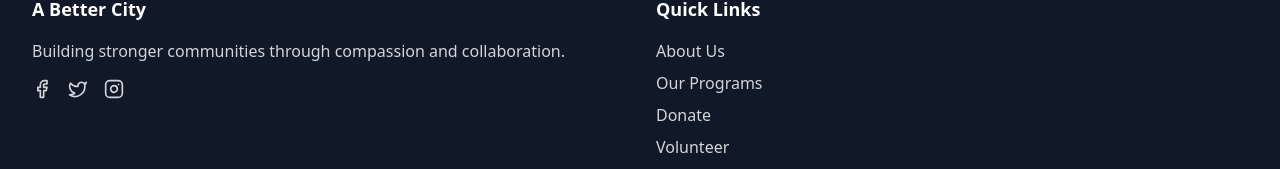
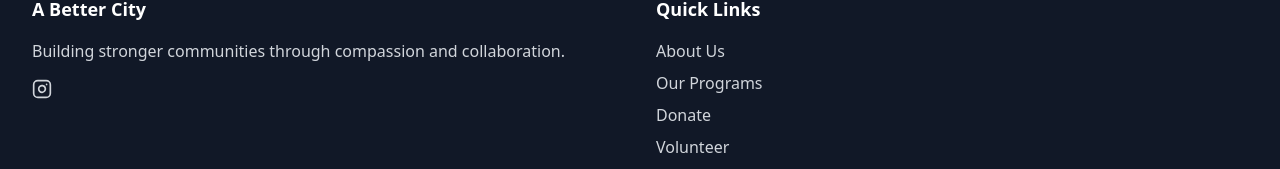
Before and after one commit to ABetterCity/uplifted-communities-initiatives-30e03518, a React (Vite) app: page / in a window 1280 px wide. Shown: the part 2253-2422 px from the top of the page. Built offline with nearby package versions, Linux system fonts and the light colour scheme.

Commit message:
Remove Facebook and Twitter logos
This commit removes the Facebook and Twitter icons from the Footer component to streamline the social media links.
[skip gpt_engineer]

```diff
--- a/src/components/Footer.tsx
+++ b/src/components/Footer.tsx
@@ -1,4 +1,4 @@
-import { Facebook, Instagram, Twitter } from "lucide-react";
+import { Instagram } from "lucide-react";
 
 const Footer = () => {
   return (
@@ -11,12 +11,6 @@ const Footer = () => {
               Building stronger communities through compassion and collaboration.
             </p>
             <div className="flex space-x-4">
-              <a href="#" className="hover:text-accent transition-colors">
-                <Facebook size={20} />
-              </a>
-              <a href="#" className="hover:text-accent transition-colors">
-                <Twitter size={20} />
-              </a>
               <a
                 href="https://www.instagram.com/a_better_city_org/?utm_source=ig_web_button_share_sheet"
                 target="_blank"
```
